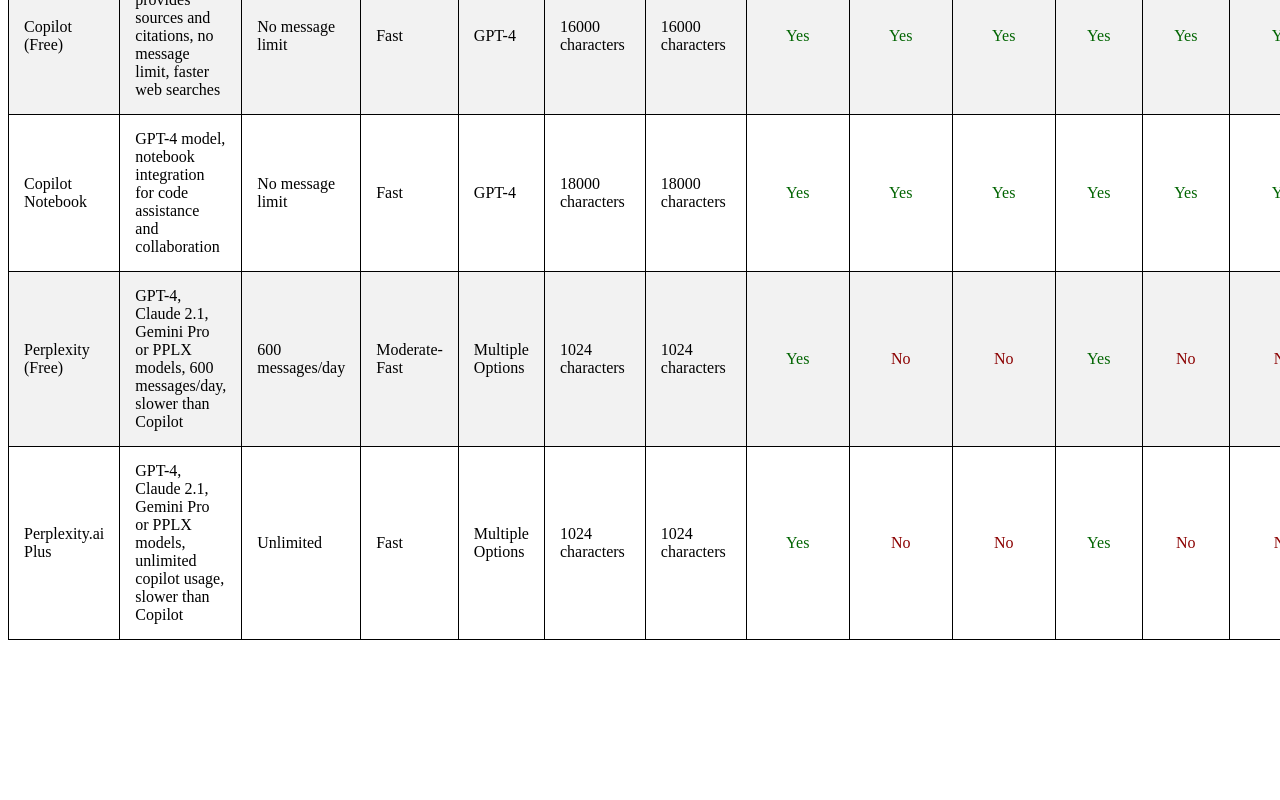
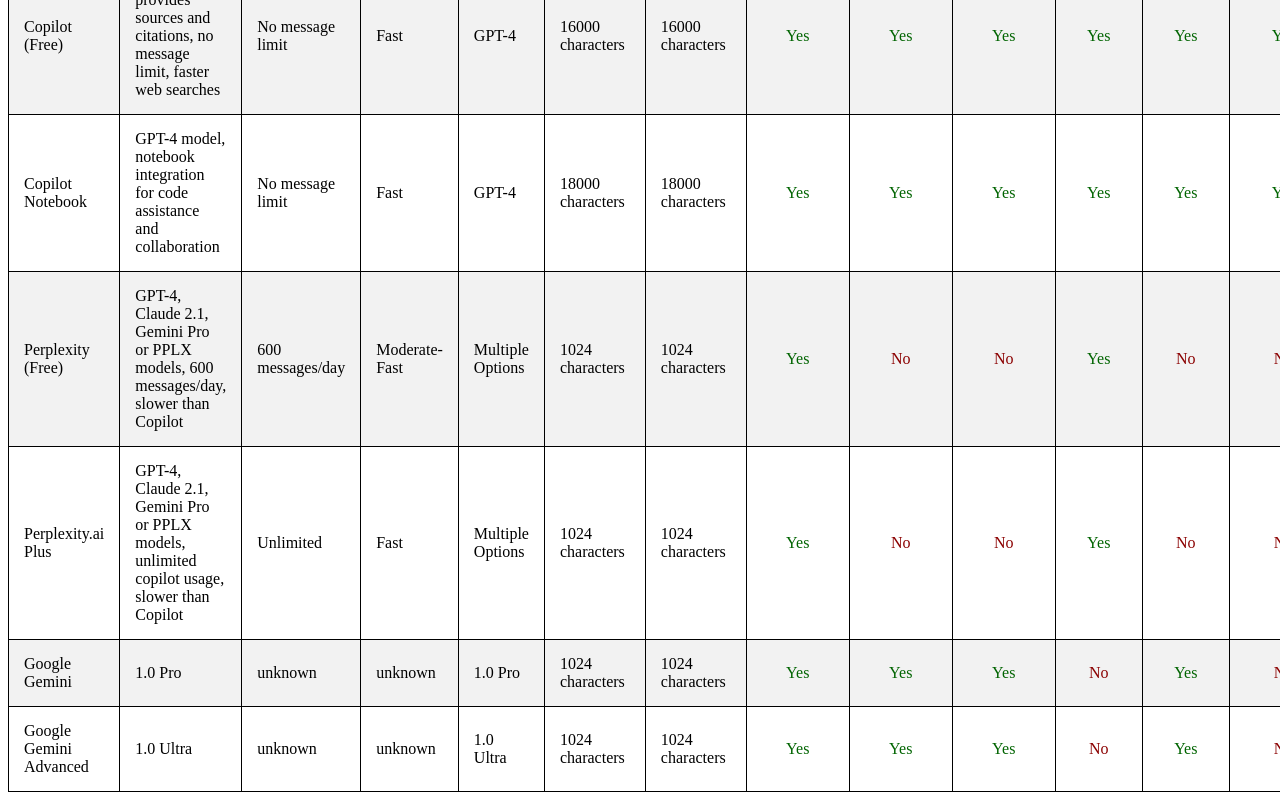
Before and after one commit to Spuds0588/LLMComparisonTable, a plain HTML site: page Table.html in a window 1280 px wide. Shown: the part 576-1376 px from the top of the page. Before the commit the page ends 1224 px from the top, so only its background shows below. Drawn offline with Linux system fonts and the light colour scheme.

Commit message:
Update Table.html

```diff
--- a/Table.html
+++ b/Table.html
@@ -17,7 +17,6 @@
   background-color: #f2f2f2;
 }
 
-/* Add these new styles */
 .yes {
   color: darkgreen;
   text-align: center;
@@ -144,6 +143,38 @@
     <td class="no">No</td>
     <td class="no">No</td>
   </tr>
+  <tr>
+    <td>Google Gemini</td>
+    <td>1.0 Pro</td>
+    <td>unknown</td>
+    <td>unknown</td>
+    <td>1.0 Pro</td>
+    <td>1024 characters</td>
+    <td>1024 characters</td>
+    <td class="yes">Yes</td>
+    <td class="yes">Yes</td>
+    <td class="yes">Yes</td>
+    <td class="no">No</td>
+    <td class="yes">Yes</td>
+    <td class="no">No</td>
+    <td class="no">No</td>
+  </tr>
+  <tr>
+    <td>Google Gemini Advanced</td>
+    <td>1.0 Ultra</td>
+    <td>unknown</td>
+    <td>unknown</td>
+    <td>1.0 Ultra</td>
+    <td>1024 characters</td>
+    <td>1024 characters</td>
+    <td class="yes">Yes</td>
+    <td class="yes">Yes</td>
+    <td class="yes">Yes</td>
+    <td class="no">No</td>
+    <td class="yes">Yes</td>
+    <td class="no">No</td>
+    <td class="no">No</td>
+  </tr>
 </table>
 
 </body>
```
